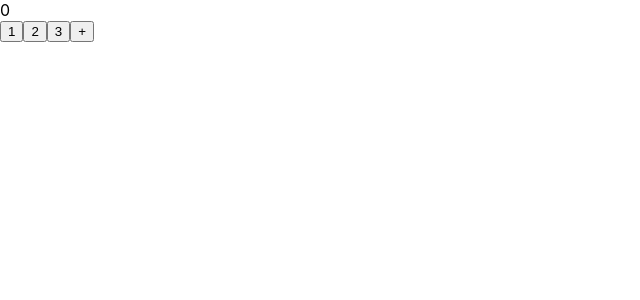
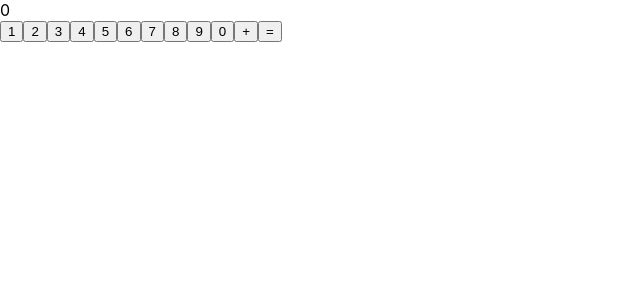
Before and after one commit to AvdhootHc/Incubyte-test-project, a React (Create React App) app: page / in a window 1280 px wide. Shown: the top 300 px of the page, without its empty margins (0-640 px from the left). Built offline with nearby package versions, Linux system fonts and the light colour scheme.

Commit message:
testCase6 for  performs subtraction correctly

```diff
--- a/src/componants/Calculator.tsx
+++ b/src/componants/Calculator.tsx
@@ -2,12 +2,31 @@ import React, { useState } from "react";
 
 const Calculator: React.FC = () => {
   const [input, setInput] = useState<string>("0");
+  const [prevInput, setPrevInput] = useState<string>("");
+  const [operator, setOperator] = useState<string>("");
 
   const handleClick = (value: string) => {
-    if (input === "0") {
-      setInput(value); // set value if the input is zero
+    if (value === "=") {
+      if (operator && prevInput) {
+        if (operator === "+") {
+          setInput((parseFloat(prevInput) + parseFloat(input)).toString());
+        }
+      }
+    } else if (
+      value === "+" ||
+      value === "-" ||
+      value === "*" ||
+      value === "/"
+    ) {
+      setOperator(value);
+      setPrevInput(input);
+      setInput("0");
     } else {
-      setInput(input + value); // append value to input
+      if (input === "0") {
+        setInput(value);
+      } else {
+        setInput(input + value);
+      }
     }
   };
 
@@ -26,8 +45,32 @@ const Calculator: React.FC = () => {
         <button onClick={() => handleClick("3")} data-testid="button-3">
           3
         </button>
+        <button onClick={() => handleClick("4")} data-testid="button-4">
+          4
+        </button>
+        <button onClick={() => handleClick("5")} data-testid="button-5">
+          5
+        </button>
+        <button onClick={() => handleClick("6")} data-testid="button-6">
+          6
+        </button>
+        <button onClick={() => handleClick("7")} data-testid="button-7">
+          7
+        </button>
+        <button onClick={() => handleClick("8")} data-testid="button-8">
+          8
+        </button>
+        <button onClick={() => handleClick("9")} data-testid="button-9">
+          9
+        </button>
+        <button onClick={() => handleClick("0")} data-testid="button-0">
+          0
+        </button>
         <button onClick={() => handleClick("+")} data-testid="button-plus">
           +
+        </button>
+        <button onClick={() => handleClick("=")} data-testid="button-equal">
+          =
         </button>
       </div>
     </div>
```
Also changed, not shown: 1 other file (tests, documents, lock files or other folders).
